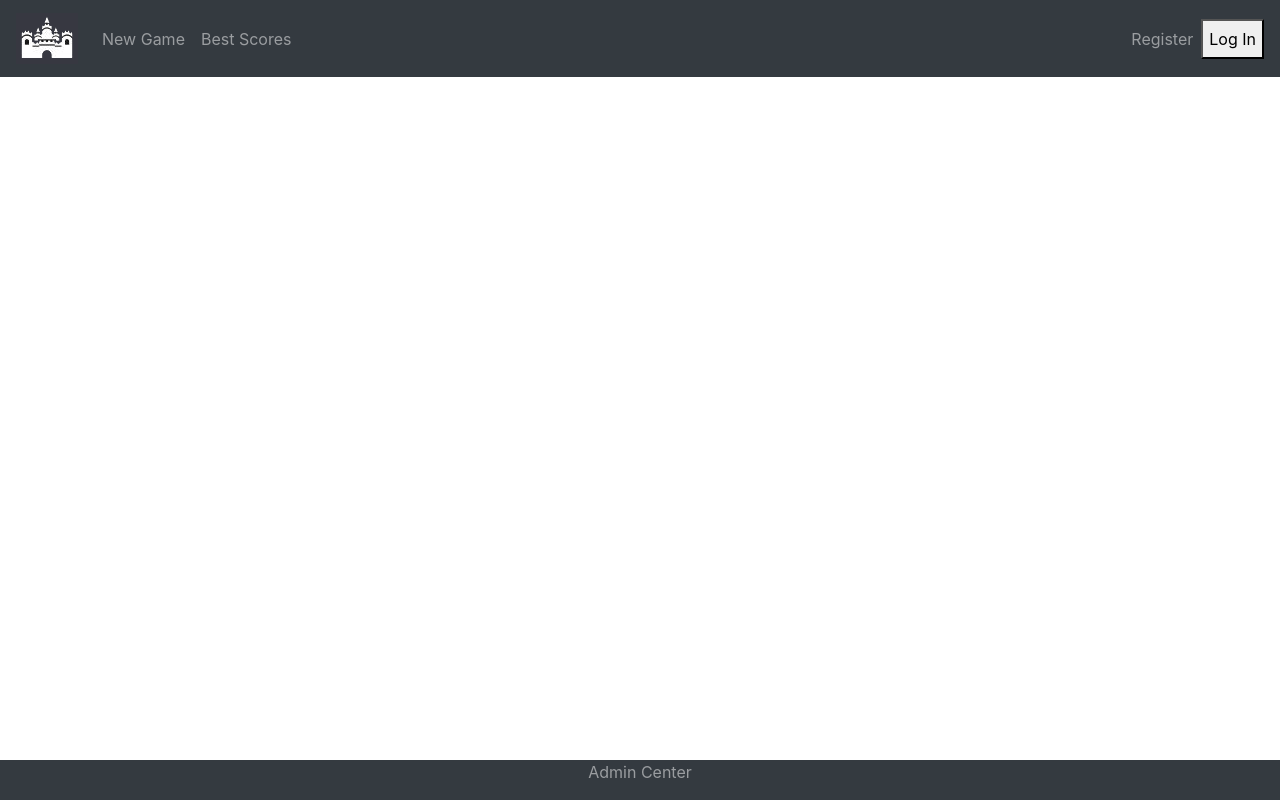
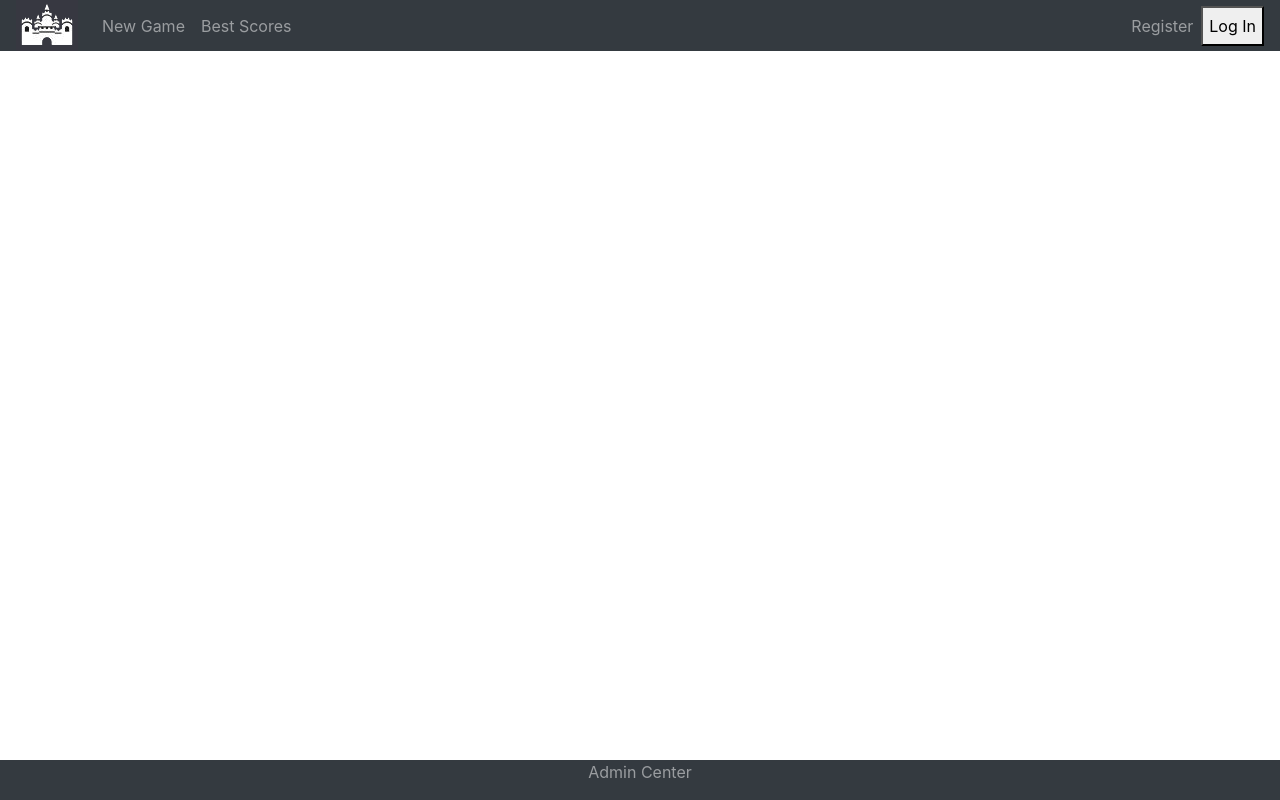
Before and after one commit to the-dunny/ICS-499, an Angular app in the folder src/main/resources/static/: page / in a window 1280 px wide. Built offline with nearby package versions, Linux system fonts and the light colour scheme.

Commit message:
quick merge fixes

```diff
--- a/src/main/resources/static/src/styles.css
+++ b/src/main/resources/static/src/styles.css
@@ -19,6 +19,10 @@
     height: 2.5rem;            /* Footer height */
   }
 
+  #content-wrap > app-root > div > nav {
+    max-height: 51px;
+  }
+
 /*
   .castle{
     background-image: url(/assets/images/castle);
```
Also changed, not shown: 1 other file (tests, documents, lock files or other folders).
